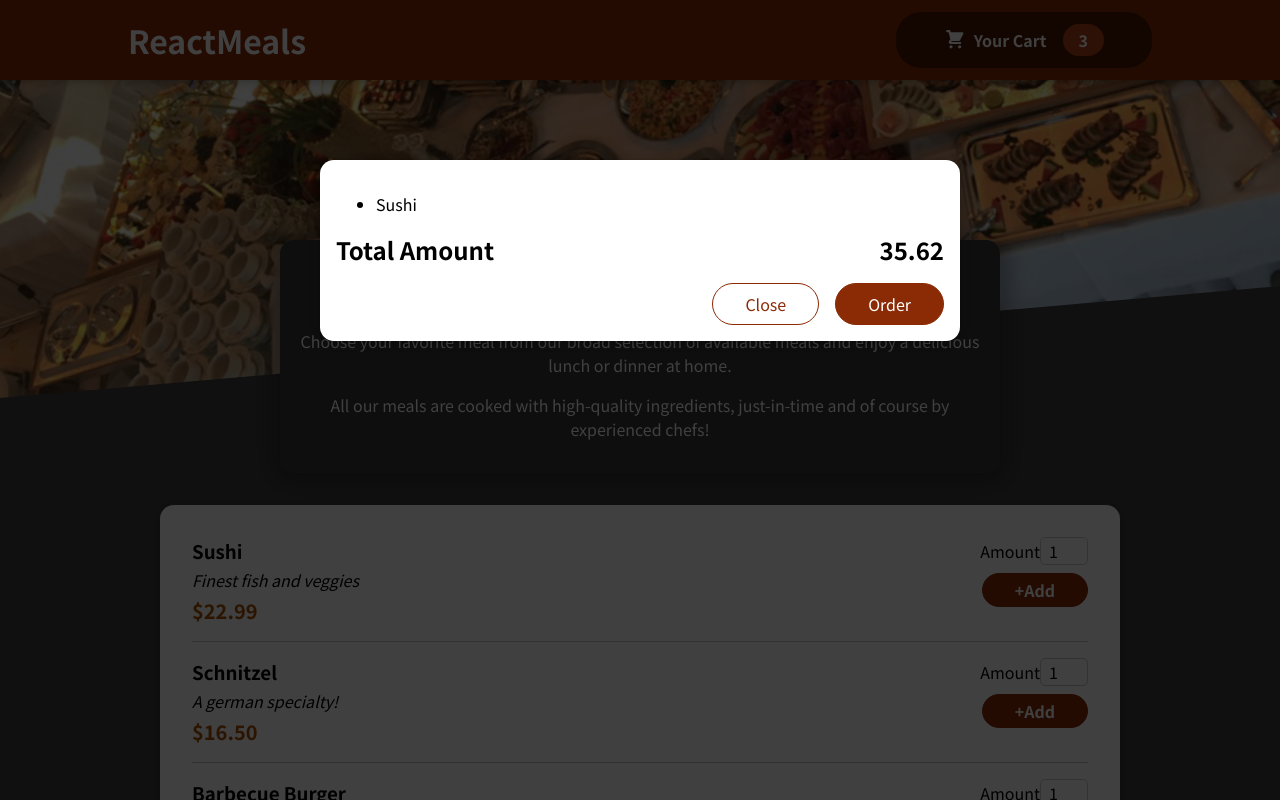
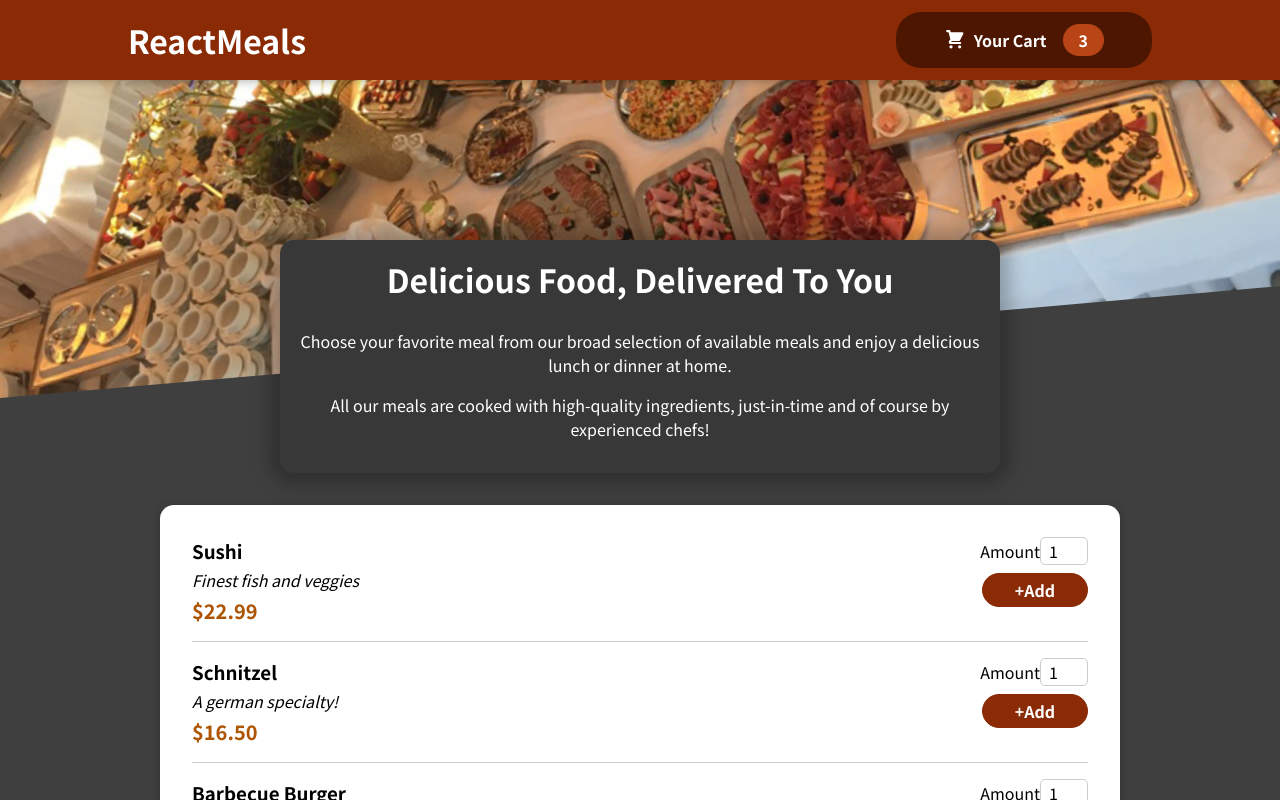
Before and after one commit to vaibhav21git/FoodOrderApp, a React (Create React App) app in the folder my/: page / in a window 1280 px wide. Shown: the top 800 px of the page. Built offline with nearby package versions, Linux system fonts and the light colour scheme.

Commit message:
show and close cart portals

```diff
--- a/my/src/App.js
+++ b/my/src/App.js
@@ -1,12 +1,28 @@
 import React from 'react'
+import { useState } from 'react'
 import Header from './components/Layout/Header'
 import Meals from './components/Meals/Meals'
 import Cart from './components/Cart/Cart'
 
+
 function App() {
+
+   const [cartshow , setcartshow] = useState(false);
+
+   function showcardhandler()
+   {
+      setcartshow(true);
+   }
+
+   function  hidecardhandler()
+   {
+      setcartshow(false);
+   }
+
+
   return (<>
-  <Cart/>
-    <Header/>
+  {cartshow && <Cart onClose = {hidecardhandler}/>}
+    <Header onshowcart ={showcardhandler}/>
     <main>
      <Meals/>
     </main>
--- a/my/src/components/Cart/Cart.js
+++ b/my/src/components/Cart/Cart.js
@@ -9,14 +9,14 @@
 
     const carditems = <ul className={classes['card-items']}>{[{id : 'c1' , name : 'Sushi' , amount : 2 , price : 12.99}].map(item =>
         <li>{item.name}</li>)}</ul>
-  return (<Modal>
+  return (<Modal onClose = {props.onClose}>
       {carditems}
       <div className={classes.total}>
         <span>Total Amount</span>
         <span>35.62</span>
       </div>
       <div className={classes.actions}>
-        <button className={classes['button--alt']}>Close</button>
+        <button className={classes['button--alt']} onClick ={props.onClose}>Close</button>
         <button className={classes['button']}>Order</button>
       </div>
       </Modal>
--- a/my/src/components/Layout/Header.js
+++ b/my/src/components/Layout/Header.js
@@ -5,11 +5,11 @@
 
 //since main-image so u cannot use dot
 
-function Header() {
+function Header(props) {
   return (<>
   <header className={classes.header}>
   <h1>ReactMeals</h1>
-  <Headercartbutton/>
+  <Headercartbutton onClick  = {props.onshowcart}/>
   </header>
   <div className= {classes['main-image']}>
     <img src = {mealsimg} alt ="A Table Full of Delicious Dishes" />
--- a/my/src/components/Layout/Headercartbutton.js
+++ b/my/src/components/Layout/Headercartbutton.js
@@ -2,9 +2,9 @@
 import CartIcon from '../Cart/Carticon'
 import classes from './Headercartbutton.module.css'
 
-function Headercartbutton() {
+function Headercartbutton(props) {
   return (<>
-   <button className={classes.button}>
+   <button className={classes.button} onClick = {props.onClick}>
     <span className={classes.icon}>
         <CartIcon/>
     </span>
--- a/my/src/components/UI/Modal.js
+++ b/my/src/components/UI/Modal.js
@@ -4,7 +4,7 @@
 
 function Backdrop(props)
 {
-   return <div className={classes.backdrop}/>
+   return <div className={classes.backdrop} onClick  = {props.onClose}/>
 }
 
 function Modaloverlay(props)
@@ -18,7 +18,7 @@
 
 function Modal(props) {
   return (<>
-  {ReactDOM.createPortal(<Backdrop/> ,portalelement  )}
+  {ReactDOM.createPortal(<Backdrop onClose = {props.onClose}/> ,portalelement  )}
   {ReactDOM.createPortal(<Modaloverlay>{props.children}</Modaloverlay>, portalelement )}
   </>)
 }
```
